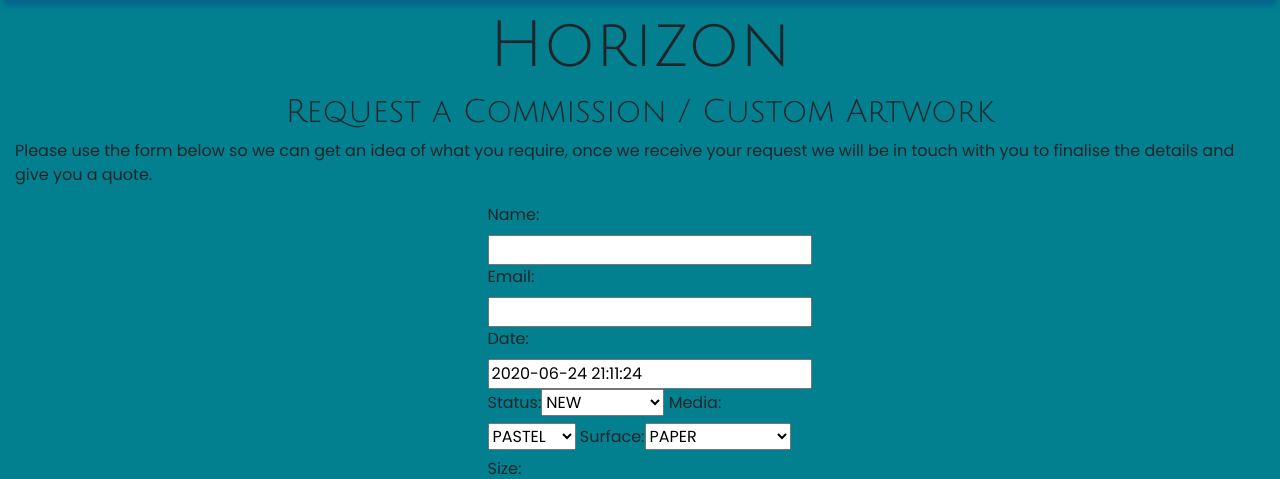
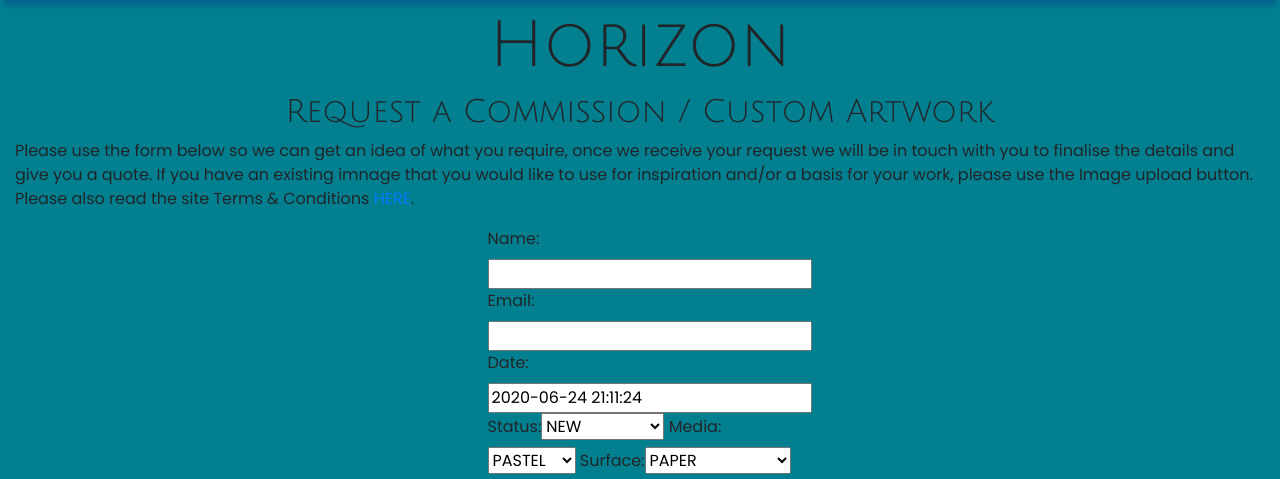
Before and after one commit to stiophan0309/horizon-sah, a Django app: page /custom/custom/ in a window 1280 px wide. Shown: the part 92-571 px from the top of the page. Run offline with Django 3.2, Linux system fonts and the light colour scheme; a user stored in the database is signed in; some libraries are stand-ins or nearby versions.

Commit message:
Added info about image upload to Commissions page

```diff
--- a/custom/templates/custom_form.html
+++ b/custom/templates/custom_form.html
@@ -8,7 +8,7 @@
         <div class="col-md-12">
             <h1 class="section-title">Horizon</h1>
             <h3 class="section-subtitle">Request a Commission / Custom Artwork</h3>
-            <p>Please use the form below so we can get an idea of what you require, once we receive your request we will be in touch with you to finalise the details and give you a quote.</p>
+            <p>Please use the form below so we can get an idea of what you require, once we receive your request we will be in touch with you to finalise the details and give you a quote. If you have an existing imnage that you would like to use for inspiration and/or a basis for your work, please use the Image upload button.  Please also read the site Terms & Conditions <a href="#">HERE</a>.</p>
         </div>
 
     </div>
```
